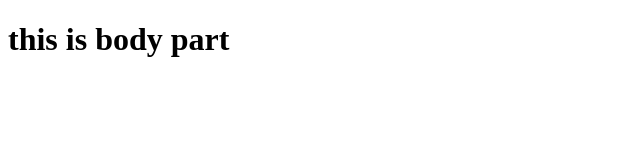
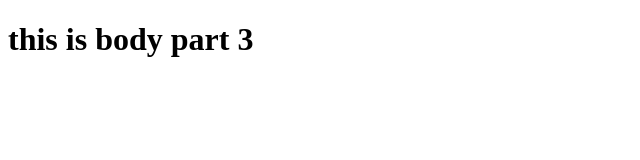
Before and after one commit to Harpreet-092/abc, a plain HTML site: page index.html in a window 1280 px wide. Shown: the full height of the page, 0-640 px from the left. Drawn offline with Linux system fonts and the light colour scheme.

Commit message:
my 3rd commit

```diff
--- a/index.html
+++ b/index.html
@@ -6,6 +6,6 @@
     <title>Document</title>
 </head>
 <body>
-  <h1>this is body part</h1>
+  <h1>this is body part 3</h1>
 </body>
 </html>
```
